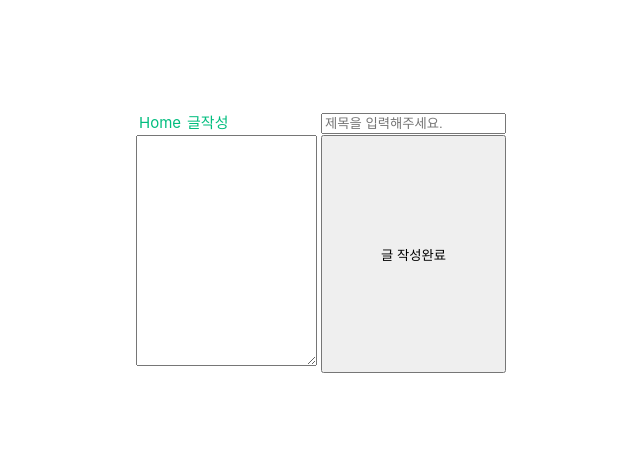
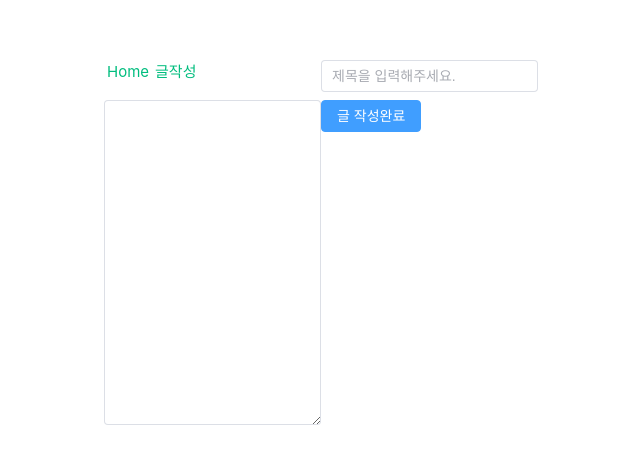
Before and after one commit to backms/restful_study_blog, a Vue app in the folder front/: page /write in a window 1280 px wide. Shown: the part 158-622 px from the top of the page, without its empty margins (319-959 px from the left). Built offline with nearby package versions, Linux system fonts and the light colour scheme.

Commit message:
- template 설치

```diff
--- a/front/package.json
+++ b/front/package.json
@@ -13,6 +13,8 @@
     "format": "prettier --write src/"
   },
   "dependencies": {
+    "axios": "^1.7.7",
+    "bootstrap": "^5.2.0-beta1",
     "element-plus": "^2.8.3",
     "pinia": "^2.1.7",
     "vue": "^3.4.29",
--- a/front/src/main.ts
+++ b/front/src/main.ts
@@ -5,6 +5,8 @@ import { createPinia } from 'pinia'
 
 import ElementPlus from 'element-plus'
 import 'element-plus/dist/index.css'
+
+import "bootstrap/dist/css/bootstrap-utilities.css"
 
 import App from './App.vue'
 import router from './router'
--- a/front/src/views/WriteView.vue
+++ b/front/src/views/WriteView.vue
@@ -1,17 +1,32 @@
 <script setup lang="ts">
 import {ref} from "vue";
+
+import axios from "axios";
+
+const title = ref("");
+const content = ref("");
+
+const write = () => {
+  axios.post("http://localhost:8080/posts", {
+      title: title.value,
+      content: content.value,
+  });
+}
 
 </script>
 
 <template>
   <div>
-    <input type="text" placeholder="제목을 입력해주세요."/>
-  </div>
-  <div>
-    <textarea rows="15"></textarea>
+    <el-input v-model="title" type="text" placeholder="제목을 입력해주세요."/>
   </div>
 
-  <button>글 작성완료</button>
+  <div class="mt-2">
+    <el-input v-model="content" type="textarea" rows="15"></el-input>
+  </div>
+
+  <div class="mt-2">
+    <el-button type="primary" @click="write()">글 작성완료</el-button>
+  </div>
 </template>
 
 <style>
```
Also changed, not shown: front/src/package.json (added, +14 -0 lines), 1 other file (tests, documents, lock files or other folders).
